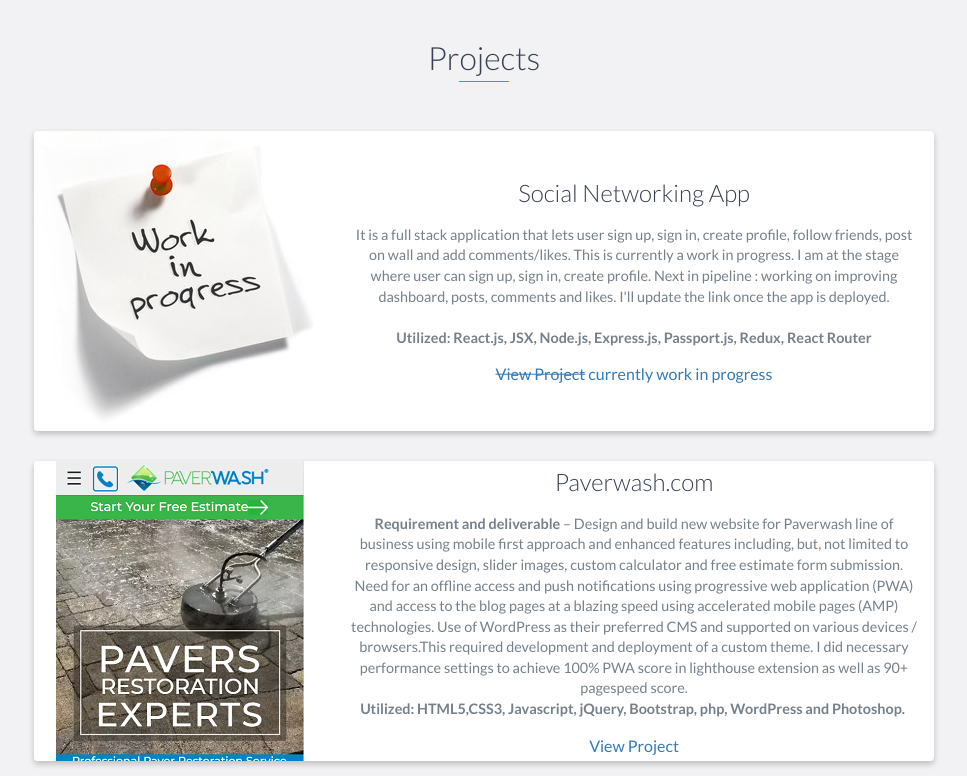
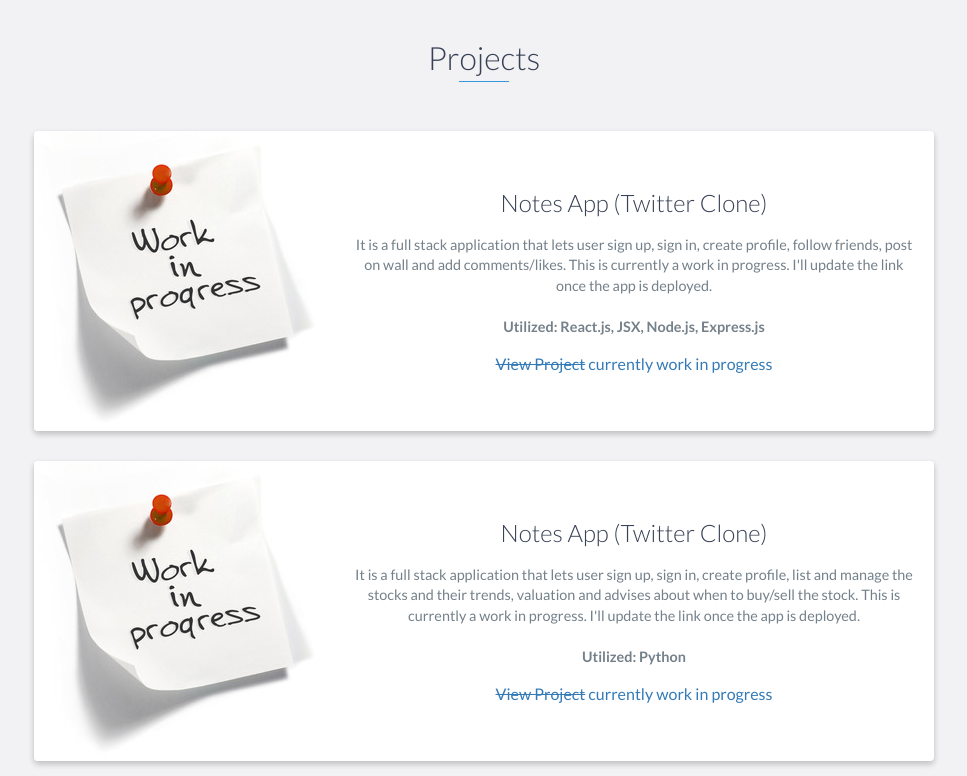
Before and after one commit to bhag41/portfolio-bk, a plain HTML site: page index.html in a window 1280 px wide. Shown: the part 3800-4576 px from the top of the page, without its empty margins (156-1123 px from the left). Drawn offline with nearby package versions, Linux system fonts and the light colour scheme.

Commit message:
added more projects

```diff
--- a/index.html
+++ b/index.html
@@ -224,6 +224,39 @@
         <div class="container">
             <div class="row">
 
+                <div class="project shadow-large">
+                    <div class="project-image">
+                        <img src="images/wip.jpg" />
+                    </div>
+                    <!-- End .project-image -->
+                    <div class="project-info">
+                        <h3>Notes App (Twitter Clone)</h3>
+                        <p>
+                            It is a full stack application that lets user sign up, sign in, create profile, follow friends, post on wall and add comments/likes. This is currently a work in progress.  I'll update the link once the app is deployed. <br/><br/>
+                            <strong> Utilized: React.js, JSX, Node.js, Express.js </strong>
+                        </p>
+                        <a href="#"><s>View Project</s> currently work in progress</a>
+                    </div>
+                    <!-- End .project-info -->
+                </div>
+                <!-- End .project -->
+
+                <div class="project shadow-large">
+                    <div class="project-image">
+                        <img src="images/wip.jpg" />
+                    </div>
+                    <!-- End .project-image -->
+                    <div class="project-info">
+                        <h3>Notes App (Twitter Clone)</h3>
+                        <p>
+                            It is a full stack application that lets user sign up, sign in, create profile, list and manage the stocks and their trends, valuation and advises about when to buy/sell the stock. This is currently a work in progress.  I'll update the link once the app is deployed. <br/><br/>
+                            <strong> Utilized: Python </strong>
+                        </p>
+                        <a href="#"><s>View Project</s> currently work in progress</a>
+                    </div>
+                    <!-- End .project-info -->
+                </div>
+                <!-- End .project -->
 
                     <div class="project shadow-large">
                         <div class="project-image">
```
Lines whose indentation alone changed are shown as unchanged.
